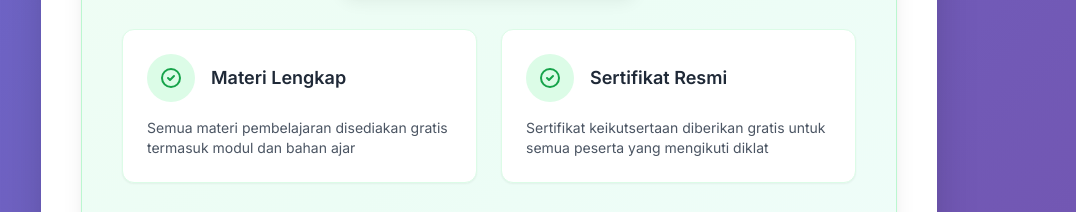
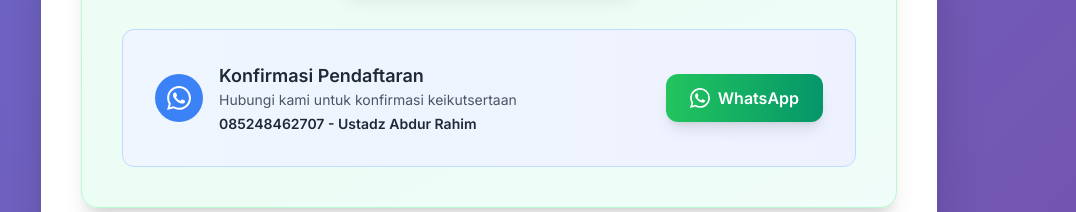
Before and after one commit to juniwardani/diklat, a plain HTML site: page index.html in a window 1280 px wide. Shown: the part 2524-2736 px from the top of the page, without its empty margins (151-1227 px from the left). Drawn offline with nearby package versions, Linux system fonts and the light colour scheme.

Commit message:
Update index.html

```diff
--- a/index.html
+++ b/index.html
@@ -238,7 +238,7 @@
                             <div class="relative">
                                 <input type="text" name="alamat_jalan" required
                                        class="w-full px-4 py-4 pl-14 border-2 border-gray-200 rounded-xl input-focus transition-all duration-200 bg-white focus:bg-white text-sm sm:text-base"
-                                       placeholder="Jalan dan nomor rumah">
+                                       placeholder="Jalan dan RT/RW">
                                 <div class="absolute inset-y-0 left-0 pl-4 flex items-center pointer-events-none">
                                     <svg class="w-5 h-5 text-gray-400" fill="none" stroke="currentColor" viewBox="0 0 24 24">
                                         <path stroke-linecap="round" stroke-linejoin="round" stroke-width="2" d="M17.657 16.657L13.414 20.9a1.998 1.998 0 01-2.827 0l-4.244-4.243a8 8 0 1111.314 0z"></path>
@@ -299,7 +299,7 @@
                             <svg class="w-4 h-4 text-green-500 mr-2" fill="none" stroke="currentColor" viewBox="0 0 24 24">
                                 <path stroke-linecap="round" stroke-linejoin="round" stroke-width="2" d="M4 16l4.586-4.586a2 2 0 012.828 0L16 16m-2-2l1.586-1.586a2 2 0 012.828 0L20 14m-6-6h.01M6 20h12a2 2 0 002-2V6a2 2 0 00-2-2H6a2 2 0 00-2 2v12a2 2 0 002 2z"></path>
                             </svg>
-                            Upload Foto <span class="text-red-500 ml-1">*</span> <span class="text-sm text-gray-500 font-normal">(Maks. 1MB)</span>
+                            Upload KTP <span class="text-red-500 ml-1">*</span> <span class="text-sm text-gray-500 font-normal">(Maks. 1MB)</span>
                         </label>
                         <div class="file-upload-area rounded-xl p-8 text-center cursor-pointer border-2 border-dashed border-gray-300 hover:border-green-400 hover:bg-green-50 transition-all duration-200" onclick="document.getElementById('photoUpload').click()">
                             <div id="uploadContent">
@@ -344,32 +344,6 @@
                         </div>
 
                     <!-- Informasi Detail -->
-                    <div class="grid md:grid-cols-2 gap-6 mb-8">
-                        <div class="bg-white rounded-xl p-6 shadow-sm border border-green-100">
-                            <div class="flex items-center mb-4">
-                                <div class="w-12 h-12 bg-green-100 rounded-full flex items-center justify-center mr-4">
-                                    <svg class="w-6 h-6 text-green-600" fill="none" stroke="currentColor" viewBox="0 0 24 24">
-                                        <path stroke-linecap="round" stroke-linejoin="round" stroke-width="2" d="M9 12l2 2 4-4m6 2a9 9 0 11-18 0 9 9 0 0118 0z"></path>
-                                            </svg>
-                                        </div>
-                                <h5 class="text-lg font-semibold text-gray-800">Materi Lengkap</h5>
-                                        </div>
-                            <p class="text-gray-600 text-sm">Semua materi pembelajaran disediakan gratis termasuk modul dan bahan ajar</p>
-                                    </div>
-
-                        <div class="bg-white rounded-xl p-6 shadow-sm border border-green-100">
-                            <div class="flex items-center mb-4">
-                                <div class="w-12 h-12 bg-green-100 rounded-full flex items-center justify-center mr-4">
-                                    <svg class="w-6 h-6 text-green-600" fill="none" stroke="currentColor" viewBox="0 0 24 24">
-                                        <path stroke-linecap="round" stroke-linejoin="round" stroke-width="2" d="M9 12l2 2 4-4m6 2a9 9 0 11-18 0 9 9 0 0118 0z"></path>
-                                        </svg>
-                                </div>
-                                <h5 class="text-lg font-semibold text-gray-800">Sertifikat Resmi</h5>
-                            </div>
-                            <p class="text-gray-600 text-sm">Sertifikat keikutsertaan diberikan gratis untuk semua peserta yang mengikuti diklat</p>
-                        </div>
-                    </div>
-
                     <!-- Konfirmasi Pendaftaran -->
                     <div class="bg-gradient-to-r from-blue-50 to-indigo-50 rounded-xl p-6 sm:p-8 border border-blue-200">
                         <div class="flex flex-col sm:flex-row sm:items-center sm:justify-between space-y-4 sm:space-y-0">
```
